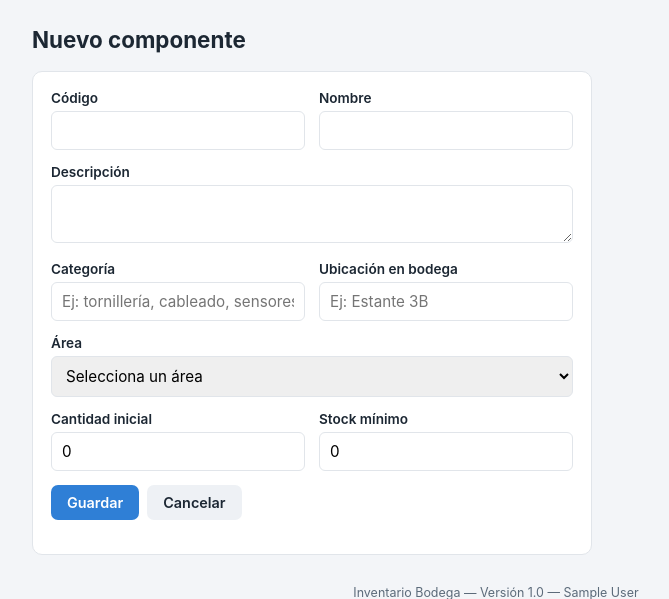
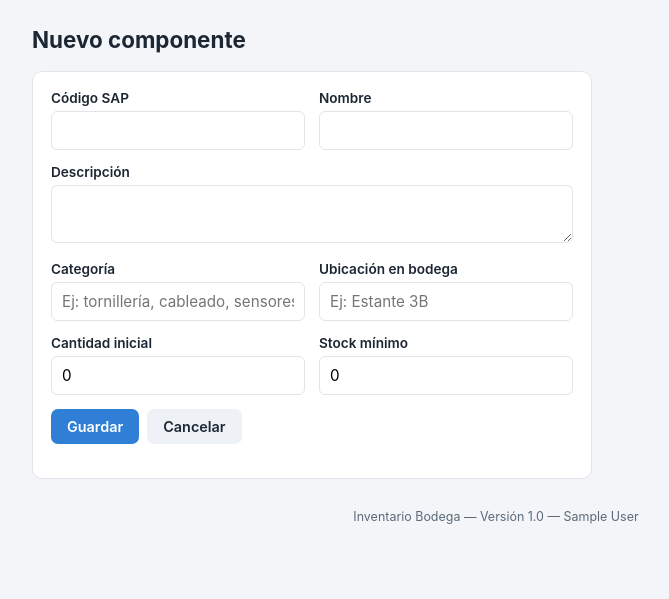
Before and after one commit to faguileracornejo94-ux/inventario-mantencion, a Flask app: page /componentes/nuevo in a window 1280 px wide. Shown: the part 49-648 px from the top of the page, without its empty margins (144-813 px from the left). Run offline with Flask 3, Linux system fonts and the light colour scheme; the visitor is signed in with stand-in values (Sample User, id 1).

Commit message:
Actualiza templates/componente_form.html: roles por área, turno/fecha, tendencias e informe Excel

```diff
--- a/templates/componente_form.html
+++ b/templates/componente_form.html
@@ -7,7 +7,7 @@
   <form method="post">
     <div class="form-row">
       <div class="form-group">
-        <label for="codigo">Código</label>
+        <label for="codigo">Código SAP</label>
         <input type="text" id="codigo" name="codigo" value="{{ componente['codigo'] if componente else '' }}"
                {% if editar %}disabled{% else %}required{% endif %}>
       </div>
@@ -33,7 +33,7 @@
       </div>
     </div>
 
-    {% if not editar and session_rol == 'admin' %}
+    {% if not editar and session_multi_area %}
     <div class="form-group">
       <label for="area">Área</label>
       <select id="area" name="area" required>
```
